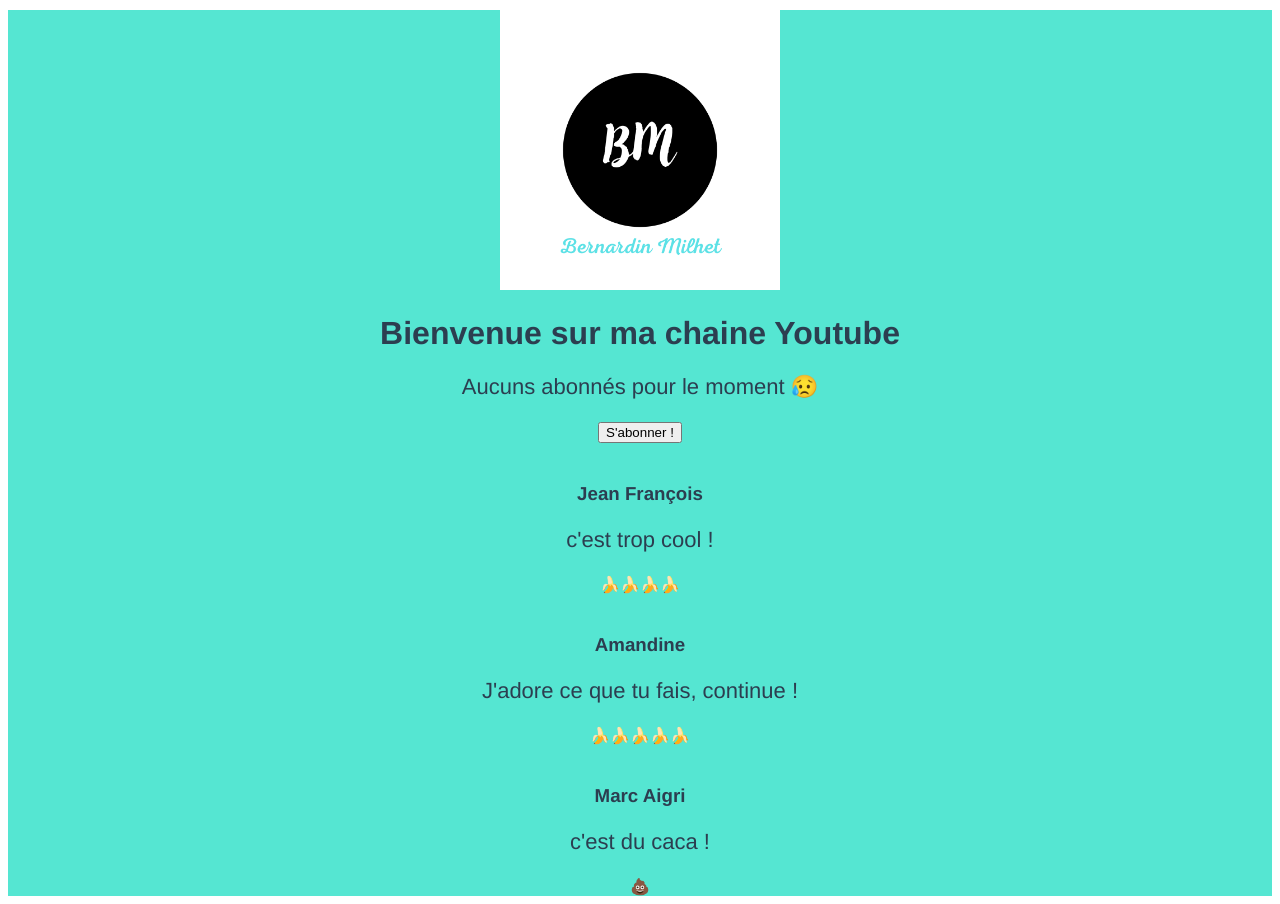
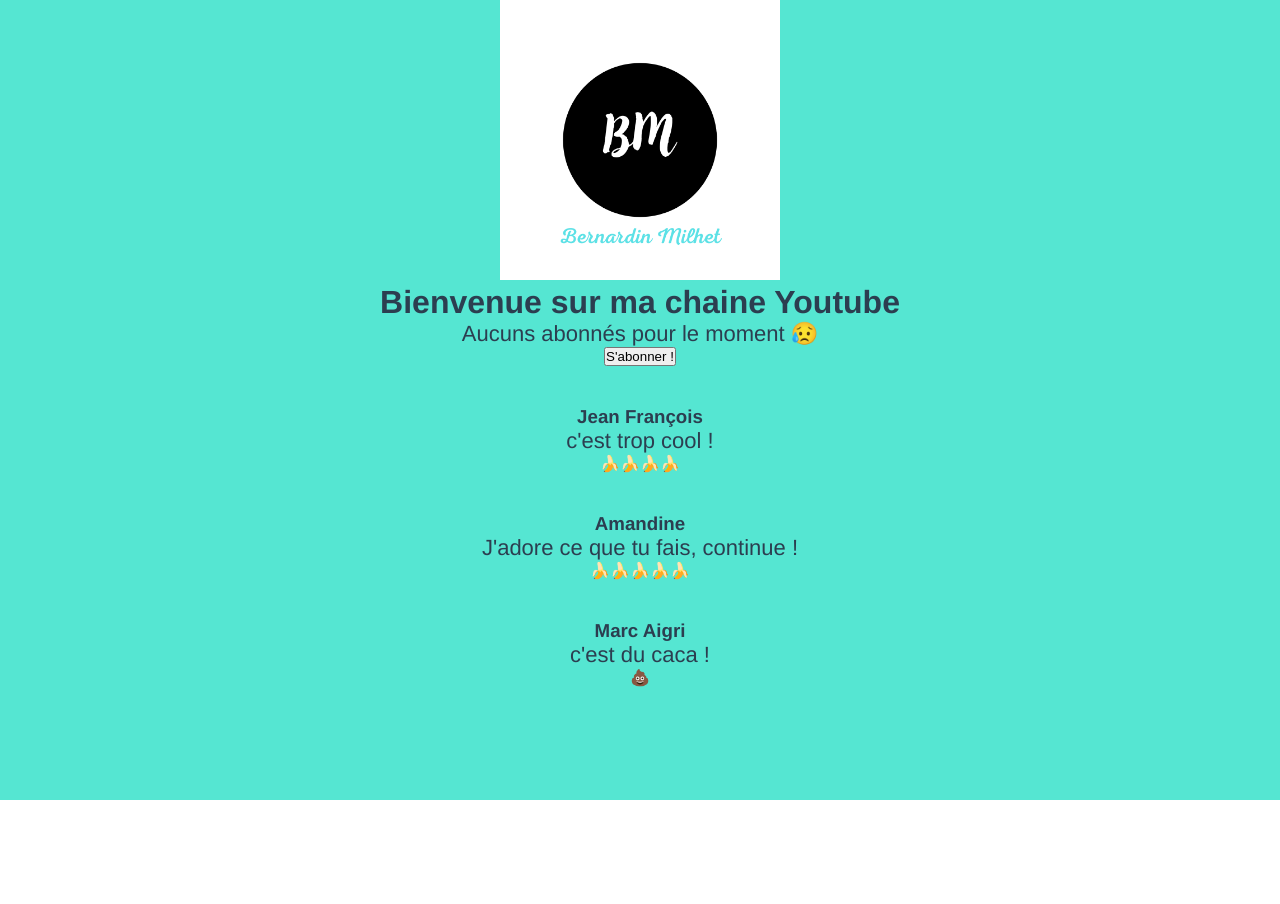
Before and after one commit to Kelhann2608/vue-demo, a Vue app: page / in a window 1280 px wide. After the commit the page ends 800 px from the top, so only its background shows below. Built offline with nearby package versions, Linux system fonts and the light colour scheme.

Commit message:
modification css

```diff
--- a/src/App.vue
+++ b/src/App.vue
@@ -1,7 +1,7 @@
 <template>
-<div class="home">
-  <img id="logo" alt="Mon logo" src="./assets/logo.png">
-  <HelloWorld msg="Bienvenue sur ma chaine Youtube"/>
+  <div class="home">
+    <img id="logo" alt="Mon logo" src="./assets/logo.png">
+    <HelloWorld msg="Bienvenue sur ma chaine Youtube" />
   </div>
 </template>
 
@@ -17,15 +17,25 @@ export default {
 </script>
 
 <style>
+* {
+  margin: 0;
+  padding: 0;
+  box-sizing: border-box;
+
+
+
+}
+
 #app {
   font-family: Avenir, Helvetica, Arial, sans-serif;
   -webkit-font-smoothing: antialiased;
   -moz-osx-font-smoothing: grayscale;
   text-align: center;
   color: #2c3e50;
-  margin-top: 10px;
   background: rgb(85, 230, 210);
+  height: 100vh;
 }
+
 #logo {
   width: 280px;
 }
```
